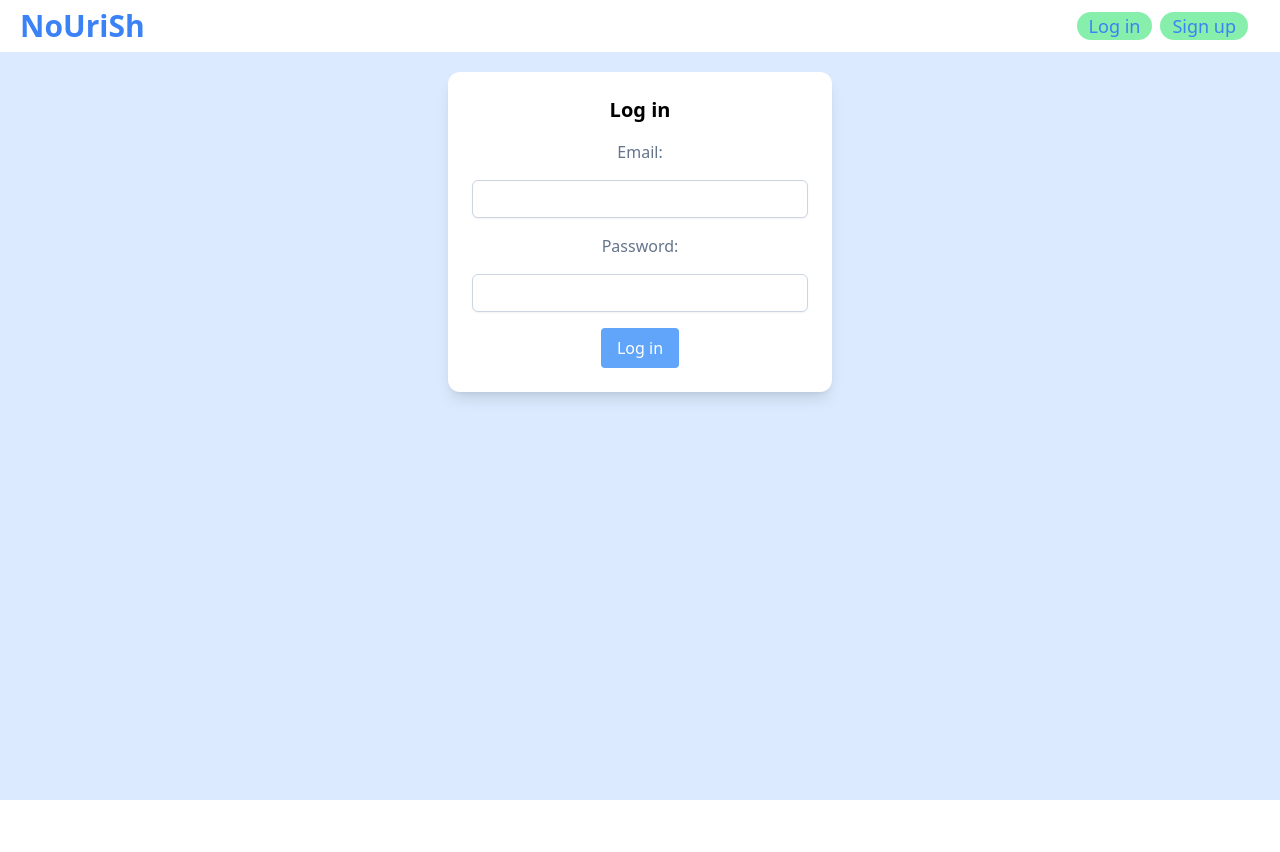
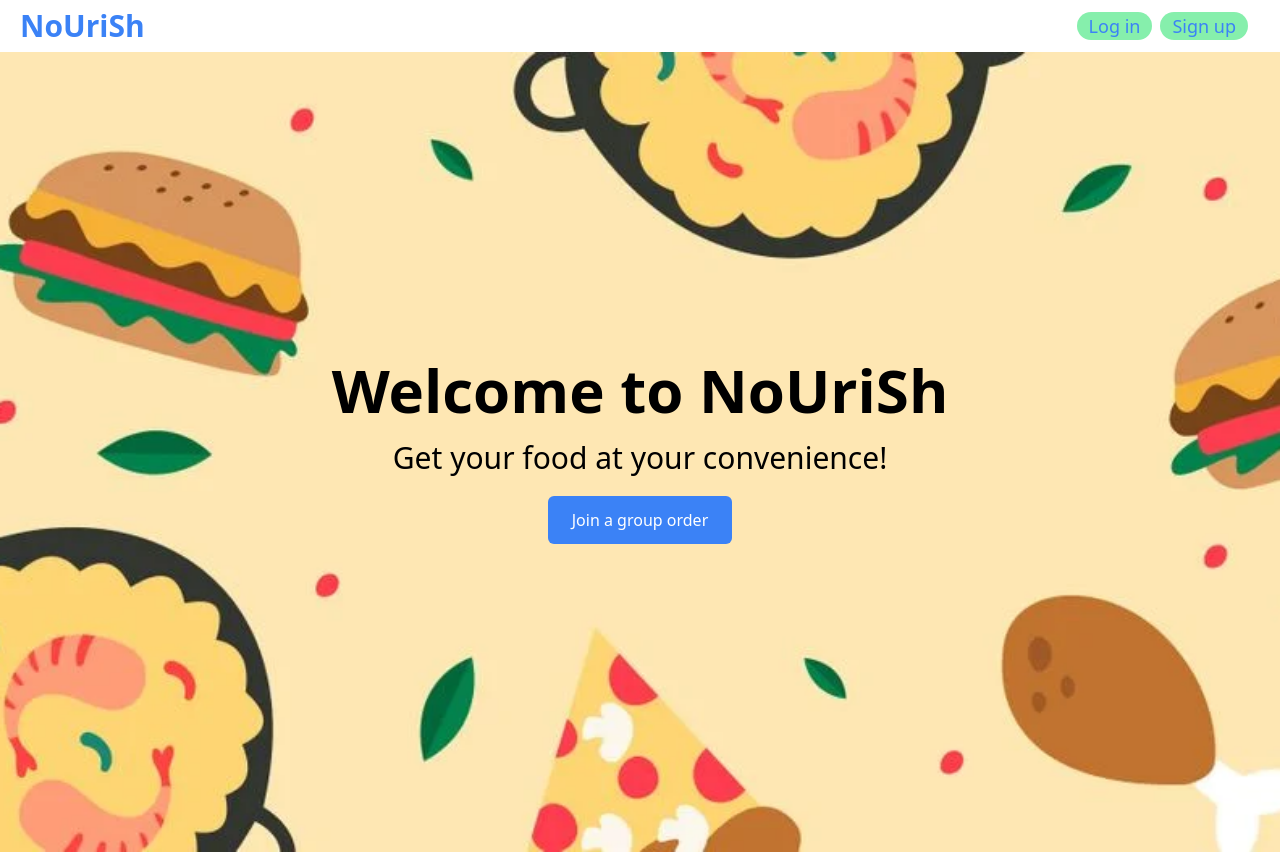
Before and after one commit to DesSnowy/NoUriSh, a React (Create React App) app in the folder frontend/: page / in a window 1280 px wide. Before the commit this address led to /login. Before the commit the page ends 800 px from the top, so only its background shows below. Built offline with nearby package versions, Linux system fonts and the light colour scheme.

Commit message:
created landing page

```diff
--- a/frontend/src/App.js
+++ b/frontend/src/App.js
@@ -9,6 +9,7 @@ import Signup from './pages/Signup'
 import Profile from './pages/Profile'
 import MyOrders from './pages/MyOrders'
 import Cart from './pages/Cart'
+import Ordering from './pages/Ordering'
 
 function App() {
   const { user } = useAuthContext()
@@ -21,7 +22,7 @@ function App() {
           <Routes>
             <Route
               path="/"
-              element={user ? <Home /> : <Navigate to="/login" />}
+              element={<Home />}
             />
             <Route
               path="/login"
@@ -31,6 +32,7 @@ function App() {
               path="/signup"
               element={!user ? <Signup /> : <Navigate to="/" />}
             />
+            <Route path="/ordering" element={<Ordering />} />
             <Route path="/profile" element={<Profile />} />
             <Route path="/myorders" element={<MyOrders />}/>
             <Route path="/cart" element={<Cart />} />
--- /dev/null
+++ b/frontend/src/components/Header.js
@@ -0,0 +1,32 @@
+import React from 'react'
+import { useNavigate } from 'react-router-dom'
+import { useAuthContext } from '../hooks/useAuthContext'
+
+const Header = () => {
+    const navigate = useNavigate()
+    const { user } = useAuthContext();
+
+    const handleButtonClick = () => {
+        if (!user) {
+            navigate("/login");
+        } else {
+            navigate("/ordering");
+        }
+    };
+
+    return (
+        <div className="bg-cover bg-center bg-no-repeat" style={{ backgroundImage: "url('/header-background.webp')" }}>
+            <div className="h-screen flex items-center">
+                <div className="text-center mx-auto">
+                    <h1 className="text-6xl font-semibold">Welcome to NoUriSh</h1>
+                    <p className="text-3xl font-light mt-5">Get your food at your convenience!</p>
+                    <button onClick={handleButtonClick} className="bg-blue-500 text-white px-6 py-3 mt-5 rounded-md hover:bg-blue-700 transition duration-300">
+                        Join a group order
+                    </button>
+                </div>
+            </div>
+        </div>
+    )
+}
+
+export default Header
--- a/frontend/src/components/Navbar.js
+++ b/frontend/src/components/Navbar.js
@@ -25,6 +25,12 @@ const Navbar = () => {
               >
                 Log out
               </button>
+
+              <Link
+                to="/"
+                className="font-medium text-gray-500 hover:text-black">
+                Home
+              </Link>
 
               <Link
                 to="/profile"
--- a/frontend/src/hooks/useLogin.js
+++ b/frontend/src/hooks/useLogin.js
@@ -21,6 +21,7 @@ export const useLogin = () => {
     if (!response.ok) {
       setIsLoading(false);
       setError(json.error);
+      return false;
     }
     if (response.ok) {
       //save user to local storage
@@ -30,6 +31,7 @@ export const useLogin = () => {
       dispatch({ type: "LOGIN", payload: json });
 
       setIsLoading(false);
+      return true;
     }
   };
 
--- a/frontend/src/pages/Home.js
+++ b/frontend/src/pages/Home.js
@@ -1,4 +1,4 @@
-import { useEffect } from 'react'
+/*import { useEffect } from 'react'
 import { useOrdersContext } from '../hooks/useOrdersContext'
 import { useAuthContext } from '../hooks/useAuthContext'
 
@@ -6,10 +6,12 @@ import { useAuthContext } from '../hooks/useAuthContext'
 import OrderDetails from '../components/OrderDetails'
 import OrderForm from '../components/OrderForm'
 
-const BASE_API_URL = process.env.REACT_APP_API_URL;
+const BASE_API_URL = process.env.REACT_APP_API_URL;*/
+
+import Header from '../components/Header'
 
 const Home = () => {
-  const { orders, dispatch } = useOrdersContext();
+  /*const { orders, dispatch } = useOrdersContext();
   const { user } = useAuthContext();
 
   useEffect(() => {
@@ -30,15 +32,20 @@ const Home = () => {
       fetchOrders();
     }
   }, [dispatch, user]);
+  */
 
   return (
-    <div className="flex flex-row justify-around">
+    <div>
+      <Header />
+    </div>
+
+    /*<div className="flex flex-row justify-around">
       <div className="orders">
         {orders &&
           orders.map((order) => <OrderDetails key={order._id} order={order} />)}
       </div>
       <OrderForm />
-    </div>
+    </div>*/
   );
 };
 
--- a/frontend/src/pages/Login.js
+++ b/frontend/src/pages/Login.js
@@ -1,15 +1,21 @@
 import { useState } from 'react'
+import { useNavigate } from 'react-router-dom'
 import { useLogin } from '../hooks/useLogin'
 
 const Login = () => {
     const [email, setEmail] = useState("")
     const [password, setPassword] = useState("")
     const {login, error, isLoading} = useLogin()
+    const { navigate } = useNavigate()
 
     const handleSubmit = async (e) => {
         e.preventDefault()
 
-        await login(email, password)
+        const success = await login(email, password)
+
+        if (success) {
+          navigate('/ordering')
+        }
     }
 
     return (
--- /dev/null
+++ b/frontend/src/pages/Ordering.js
@@ -0,0 +1,11 @@
+import React from 'react'
+
+const Ordering = () => {
+  return (
+    <div>
+
+    </div>
+  )
+}
+
+export default Ordering
```
Also changed, not shown: frontend/public/header-background.webp (added).
